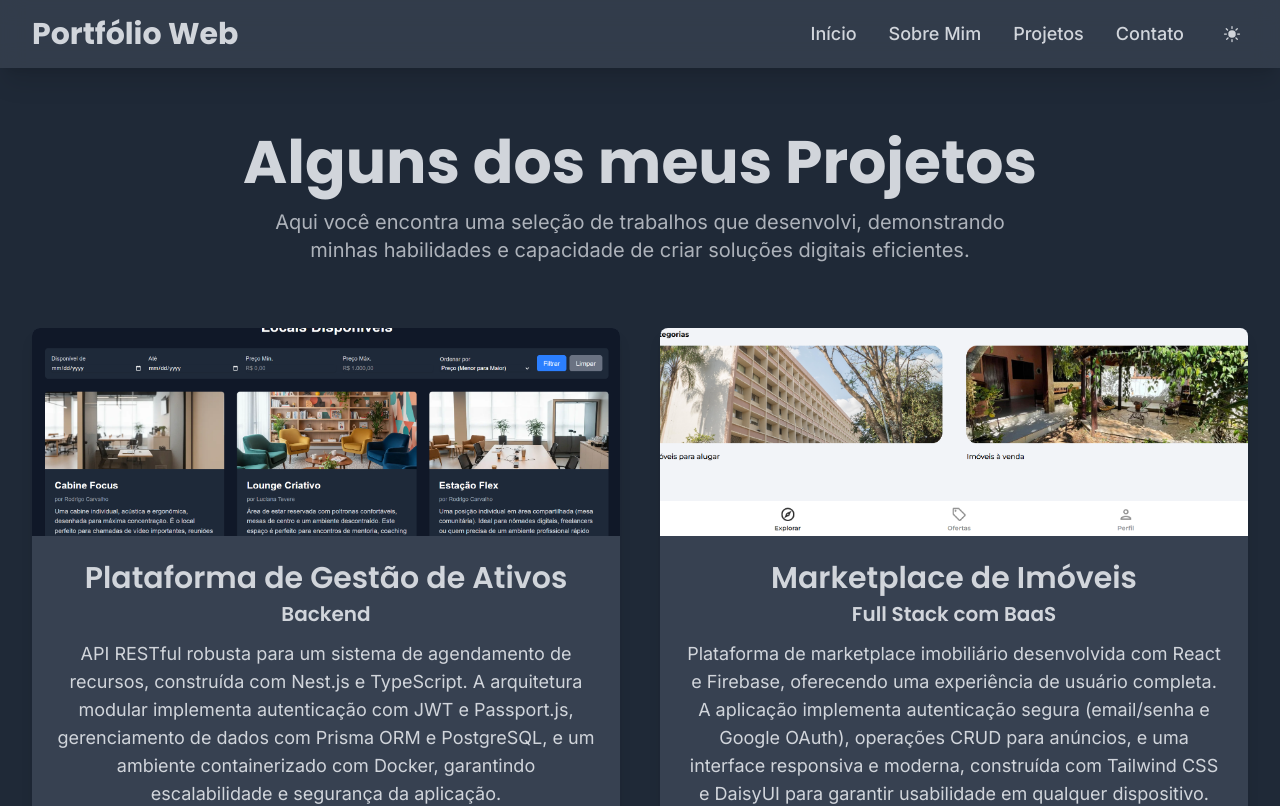
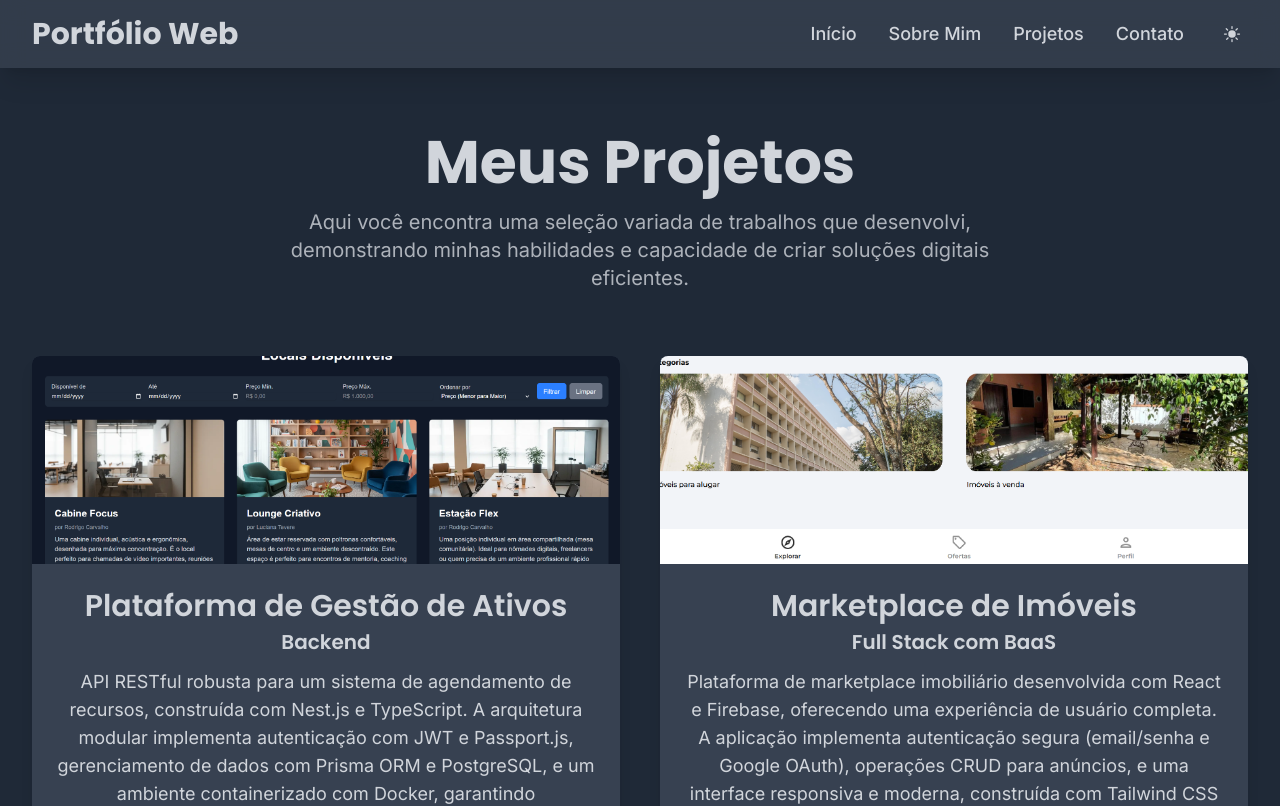
Before and after one commit to rodrigocvmd/portfolio, a Next.js app: page /projetos in a window 1280 px wide. Shown: the top 806 px of the page. Built offline with nearby package versions, Linux system fonts and the light colour scheme.

Commit message:
fix: meus projetos page title

```diff
--- a/src/app/projetos/page.tsx
+++ b/src/app/projetos/page.tsx
@@ -142,10 +142,10 @@ export default function ProjetosPage() {
 		<div className="space-y-12 sm:space-y-16">
 			<header className="container mx-auto px-4 pt-8 text-center sm:px-6 lg:px-8">
 				<h1 className="font-heading text-4xl font-bold text-light-text dark:text-dark-text sm:text-5xl md:text-6xl 3xl:text-7xl">
-					Alguns dos meus Projetos
+					Meus Projetos
 				</h1>
 				<p className="mx-auto mt-4 max-w-3xl text-lg text-light-text/80 dark:text-dark-text/80 sm:text-xl 3xl:text-2xl">
-					Aqui você encontra uma seleção de trabalhos que desenvolvi, demonstrando minhas
+					Aqui você encontra uma seleção variada de trabalhos que desenvolvi, demonstrando minhas
 					habilidades e capacidade de criar soluções digitais eficientes.
 				</p>
 			</header>
```
